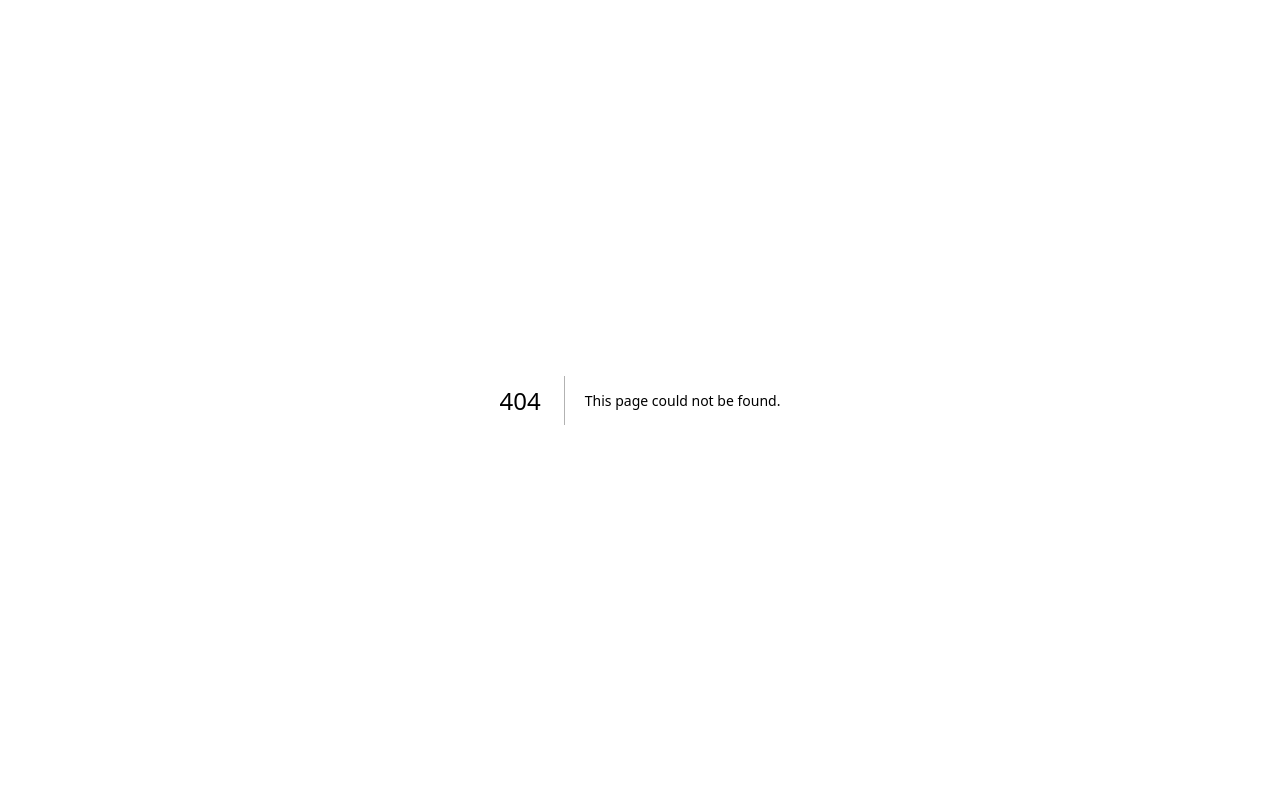
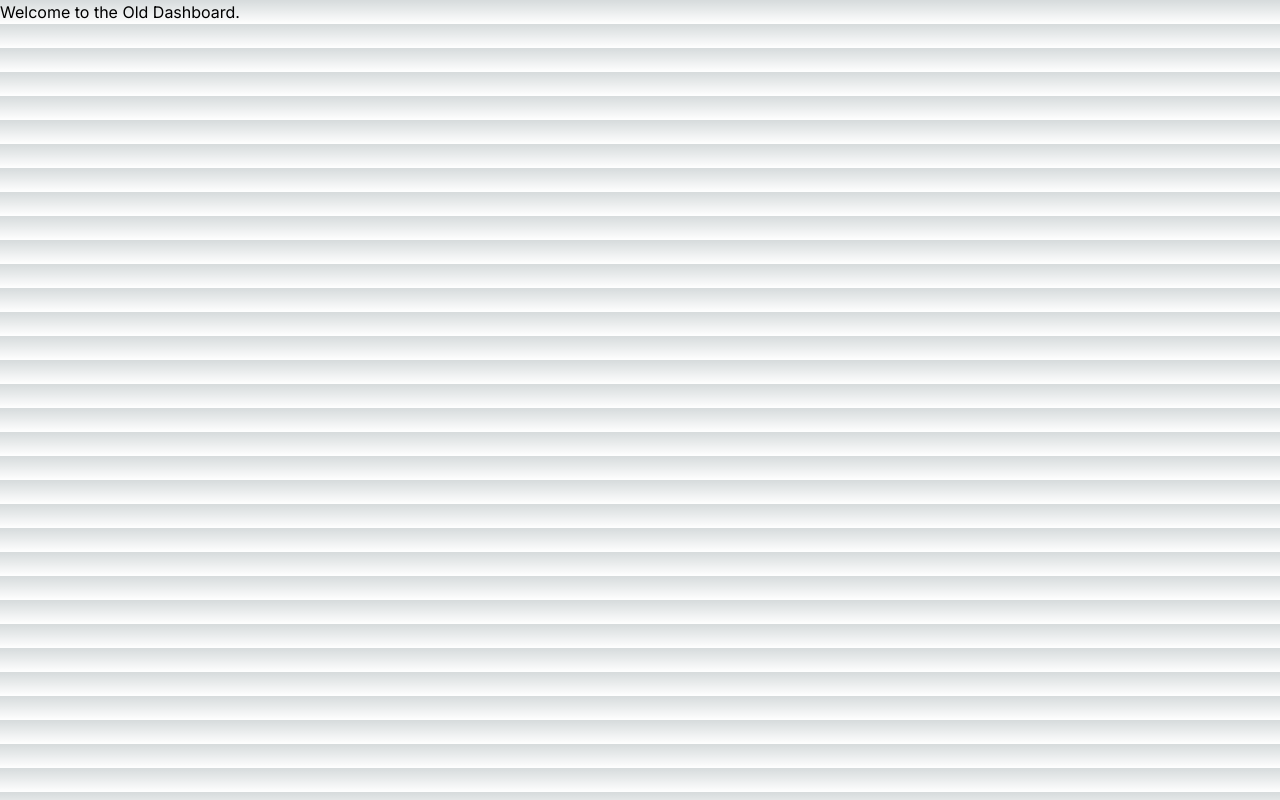
Before and after one commit to renantrendt/yunakin, a Next.js app: page /dashboard in a window 1280 px wide. Before the commit this address had no page. Built offline with nearby package versions, Linux system fonts and the light colour scheme.

Commit message:
use feature flag hook

```diff
--- /dev/null
+++ b/src/app/dashboard/page.tsx
@@ -0,0 +1,16 @@
+import React from 'react';
+import { useFeatureFlag } from "@/hooks/useFeatureFlag"
+
+export default function Dashboard() {
+    const isNewDashboardEnabled = useFeatureFlag('newDashboard');
+
+    return (
+        <div>
+            {isNewDashboardEnabled ? (
+                <p>Welcome to the New Dashboard!</p>
+            ) : (
+                <p>Welcome to the Old Dashboard.</p>
+            )}
+        </div>
+    );
+}
--- /dev/null
+++ b/src/hooks/useFeatureFlag.ts
@@ -0,0 +1,8 @@
+// hooks/useFeatureGate.ts
+import featureFlags from '../utils/featureFlags';
+
+export function useFeatureFlag(feature: keyof typeof featureFlags) {
+    // In a real-world scenario, you might want to check user roles,
+    // subscription levels, or other criteria here
+    return featureFlags[feature];
+}
--- /dev/null
+++ b/src/utils/featureFlags.ts
@@ -0,0 +1,7 @@
+// utils/featureFlags.ts
+const featureFlags = {
+    newDashboard: false, // Set to true to enable the new dashboard
+    betaFeatures: false, // Set to true to enable beta features
+};
+
+export default featureFlags;
```
